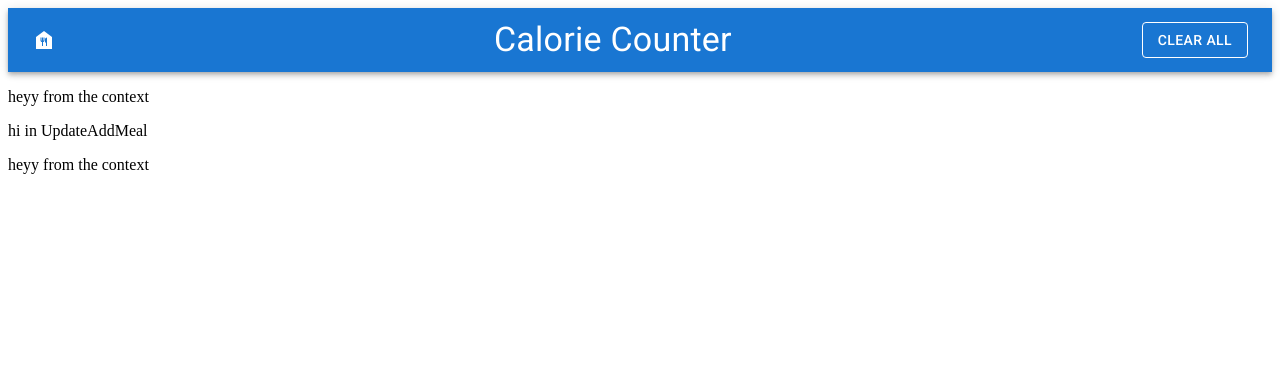
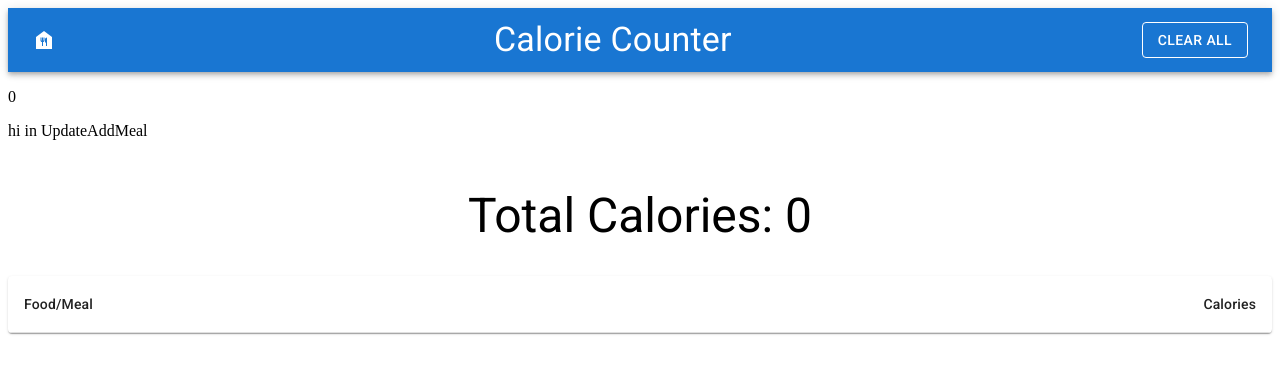
Before and after one commit to brianvazquez9/take-home-mj, a React (Create React App) app: page / in a window 1280 px wide. Shown: the top 374 px of the page. Built offline with nearby package versions, Linux system fonts and the light colour scheme.

Commit message:
added table and beginning funtionality to total calories foods component

```diff
--- a/src/Components/App.js
+++ b/src/Components/App.js
@@ -1,4 +1,4 @@
-import React from 'react';
+import React, { useState } from 'react';
 import Banner from './Banner';
 import CounterContainer from './CounterContainer';
 import CaloriesContext from './CaloriesContext';
@@ -8,11 +8,16 @@
     //state management should have object of foods and their calories
         // plus total calories that will change each time the obj of foods is changed
 
+    const [caloriesInfo, setCalorieInfo] = useState({
+        totalCalories: 0,
+        foods: []
+    });
 
+console.log('calories info is here (in app.js', caloriesInfo);
     return (
         <div>
-            <Banner />
-            <CaloriesContext.Provider value='heyy from the context'>
+            <CaloriesContext.Provider value={{ caloriesInfo, setCalorieInfo }}>
+                <Banner />
                 <CounterContainer />
             </CaloriesContext.Provider>
         </div>
--- a/src/Components/Banner.js
+++ b/src/Components/Banner.js
@@ -1,4 +1,4 @@
-import React from 'react';
+import React, { useContext } from 'react';
 import { Typography } from '@mui/material'
 import AppBar from '@mui/material/AppBar';
 import Box from '@mui/material/Box';
@@ -6,9 +6,13 @@
 import Button from '@mui/material/Button';
 import IconButton from '@mui/material/IconButton';
 import FoodBankIcon from '@mui/icons-material/FoodBank';
+import CaloriesContext from './CaloriesContext';
 
 function Banner () {
 
+    const { caloriesInfo, setCalorieInfo} = useContext(CaloriesContext);
+
+    //at button add on click that will set calorie info of total cals to 0
 
     return (
         <Box sx={{ flexGrow: 1 }}>
--- a/src/Components/CaloriesContext.js
+++ b/src/Components/CaloriesContext.js
@@ -1,8 +1,5 @@
 import { createContext } from 'react';
 
-const CaloriesContext = createContext({
-    totalCalories: 0,
-    foods: []
-})
+const CaloriesContext = createContext()
 
 export default CaloriesContext;
--- a/src/Components/TotalCaloriesFoods.js
+++ b/src/Components/TotalCaloriesFoods.js
@@ -1,12 +1,71 @@
-import React, { useContext } from 'react';
+import React, { useContext, useEffect } from 'react';
 import CaloriesContext from './CaloriesContext';
+import Table from '@mui/material/Table';
+import TableBody from '@mui/material/TableBody';
+import TableCell from '@mui/material/TableCell';
+import TableContainer from '@mui/material/TableContainer';
+import TableHead from '@mui/material/TableHead';
+import TableRow from '@mui/material/TableRow';
+import Paper from '@mui/material/Paper';
+import { Typography } from '@mui/material';
+
 
 function TotalCaloriesFoods () {
 
-    const calories = useContext(CaloriesContext);
+    const { caloriesInfo, setCaloriesInfo} = useContext(CaloriesContext);
+
+    //may be redundant but come back and remove if need be later
+    function createData(listOfFoods) {
+        //takes list of foods and cals and places them in rows for the table
+
+        const foodsAndCals = [];
+        listOfFoods.forEach(food => {
+            foodsAndCals.push({food})
+        })
+        return foodsAndCals;
+    }
+
+    const rows = createData(caloriesInfo.foods);
+
+    useEffect(() => {
+
+    }, [caloriesInfo])
+
 
     return (
-        <p>{calories}</p>
+        <div>
+            <div>
+            <Typography align='center' variant='h3' padding='2rem'>
+                Total Calories: {caloriesInfo.totalCalories}
+            </Typography>
+            </div>
+            <TableContainer component={Paper}>
+        <Table sx={{ minWidth: 550 }} aria-label="simple table" size='medium'>
+            <TableHead>
+            <TableRow>
+                <TableCell>Food/Meal</TableCell>
+                <TableCell align="right">Calories</TableCell>
+            </TableRow>
+            </TableHead>
+            <TableBody>
+            {rows.map((row) => (
+                <TableRow
+                key={row.name}
+                sx={{ '&:last-child td, &:last-child th': { border: 0 } }}
+                >
+                <TableCell component="th" scope="row">
+                    {row.name}
+                </TableCell>
+                <TableCell align="right">{row.calories}</TableCell>
+                <TableCell align="right">{row.fat}</TableCell>
+                <TableCell align="right">{row.carbs}</TableCell>
+                <TableCell align="right">{row.protein}</TableCell>
+                </TableRow>
+            ))}
+            </TableBody>
+        </Table>
+        </TableContainer>
+    </div>
     )
 
 
--- a/src/Components/UpdateAddMeal.js
+++ b/src/Components/UpdateAddMeal.js
@@ -3,12 +3,12 @@
 
 function UpdateAddMeal () {
 
-    const calories = useContext(CaloriesContext);
+    const { caloriesInfo, setCaloriesInfo} = useContext(CaloriesContext);
 
 
     return (
         <div>
-            <p>{calories}</p>
+            <p>{caloriesInfo.totalCalories}</p>
             <p>hi in UpdateAddMeal</p>
         </div>
     )
```
